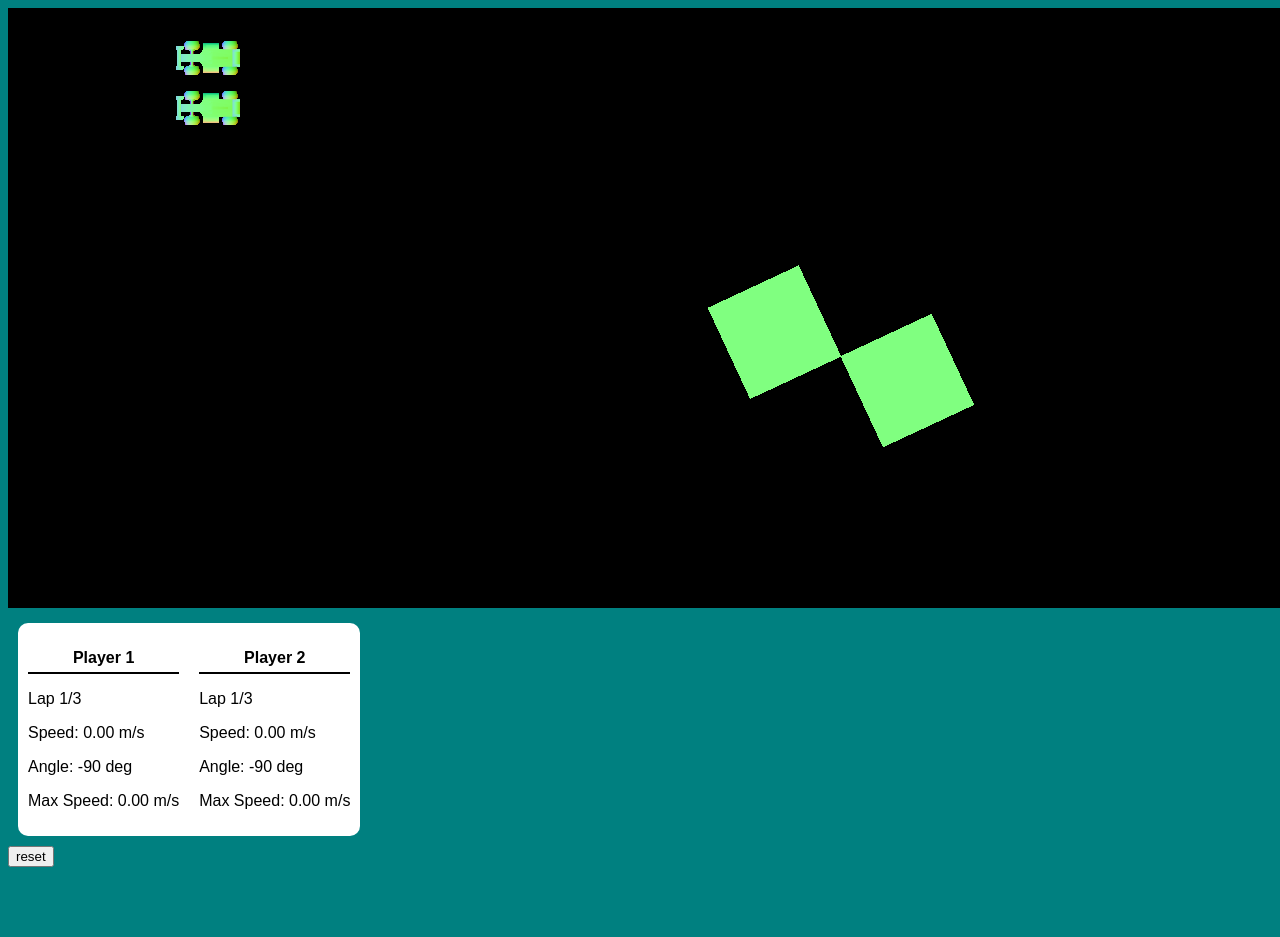
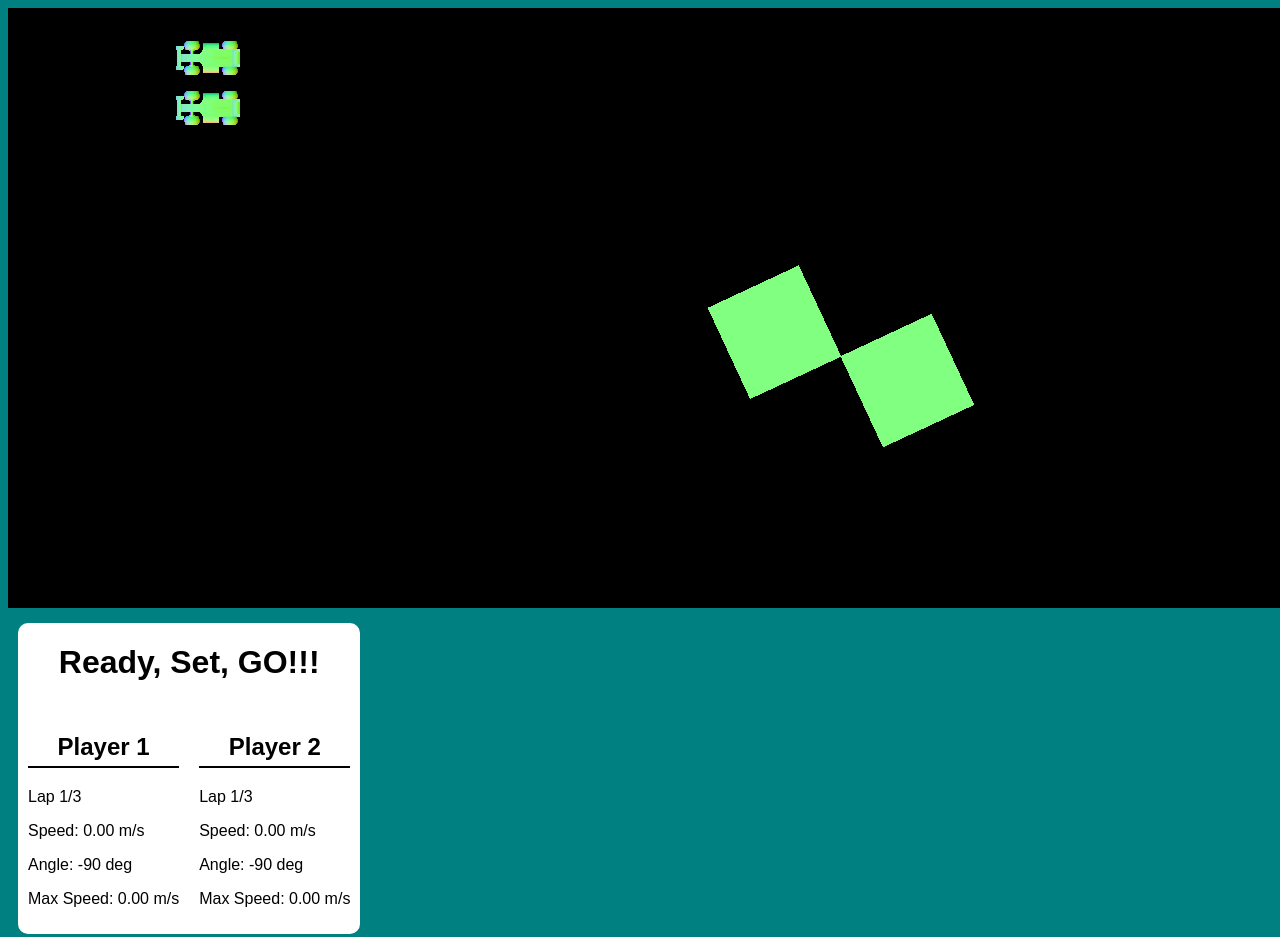
Before and after one commit to iamthetoaster/VectorKart, a website with bundled scripts: page index.html in a window 1280 px wide. Shown: the top 937 px of the page. Before the commit the page ends 875 px from the top, so only its background shows below. Built offline with nearby package versions, Linux system fonts and the light colour scheme.

Commit message:
Link Dashboard update, prepare for Game Over implementation, fix lint errors

```diff
--- a/src/engine/Dashboard.js
+++ b/src/engine/Dashboard.js
@@ -5,12 +5,19 @@ class Dashboard {
     this.parent = parentNode;
     this.cars = cars;
     this.carDashes = [];
+    this.winner = 0;
+
+    this.announcer = Dashboard.makeElement('h1', undefined, 'announcer');
+    this.announcer.textContent = 'Ready, Set, GO!!!';
 
     for (let index = 0; index < cars.length; index++) {
       const carDash = Dashboard.makeElement('div', 'car-dash',
-        `player-${index + 1}-dashboard`);
-      const title = Dashboard.addField(carDash, 'car-dash-title', 'span');
+        `player-${index + 1}-dash`);
+
+      const title = Dashboard.makeElement('h2', 'car-dash-title');
       title.textContent = `Player ${index + 1}`;
+      carDash.append(title);
+
       Dashboard.addField(carDash, 'lap');
       Dashboard.addField(carDash, 'speed');
       Dashboard.addField(carDash, 'angle');
@@ -21,6 +28,7 @@ class Dashboard {
   }
 
   attach() {
+    this.parent.append(this.announcer);
     for (const carDash of this.carDashes) {
       this.parent.append(carDash);
     }
@@ -39,15 +47,14 @@ class Dashboard {
         maxSpeed: carDash.querySelector('.max-speed'),
       };
 
-      const lap = car.lap || 1;
-      const speed = car.getSpeed().toFixed(2);
-      const angle = car.getRotationDeg().toFixed(0);
-      const maxSpeed = car.maxSpeed.toFixed(2);
+      dash.lap.textContent = `Lap ${car.lap || 1}/${LAP_TOTAL}`;
+      dash.speed.textContent = `Speed: ${car.getSpeed().toFixed(2)} m/s`;
+      dash.angle.textContent = `Angle: ${car.getRotationDeg().toFixed(0)} deg`;
+      dash.maxSpeed.textContent = `Max Speed: ${car.maxSpeed.toFixed(2)} m/s`;
+    }
 
-      dash.lap.textContent = `Lap ${lap}/${LAP_TOTAL}`;
-      dash.speed.textContent = `Speed: ${speed} m/s`;
-      dash.angle.textContent = `Angle: ${angle} deg`;
-      dash.maxSpeed.textContent = `Max Speed: ${maxSpeed} m/s`;
+    if (this.winner > 0) {
+      this.announcer.textContent = `Player ${this.winner} wins!`;
     }
   }
 
@@ -63,8 +70,8 @@ class Dashboard {
     return element;
   }
 
-  static addField(dash, className, id, overrideType = 'p') {
-    const field = Dashboard.makeElement(overrideType, className, id);
+  static addField(dash, className, id) {
+    const field = Dashboard.makeElement('p', className, id);
     dash.append(field);
 
     return field;
--- a/src/engine/GameController.js
+++ b/src/engine/GameController.js
@@ -1,7 +1,6 @@
 import RenderEngine from './RenderEngine.js';
 import Dashboard from './Dashboard.js';
 import VectorRace from '../state-objects/VectorRace.js';
-import { degToRad } from '../math_utils.js';
 import Car from '../state-objects/Car.js';
 import Vector3 from '../state-objects/Vector3.js';
 
@@ -14,11 +13,11 @@ export default class GameController {
     // Initialize the core components of the game
     this.renderEngine = new RenderEngine(this); // Handles the rendering of objects
     this.renderEngine.update(this.frameUpdate); // Link frame updates to the rendering engine
-    //this.renderEngine.update(this.checkFinishLine);
+    // this.renderEngine.update(this.checkFinishLine);
     this.renderEngine.init()
       .then(() => this.start());
 
-    //this.finishLineCrossed = false;  // Flag to track if finish line has been crossed
+    // this.finishLineCrossed = false;  // Flag to track if finish line has been crossed
   }
 
   start() {
@@ -33,12 +32,12 @@ export default class GameController {
     map.scale = [100, 100, 100];
 
     // instantiate car for each player
-    for (let i = 0; i < this.players; i++) {
-      this.cars.push(new Car(new Vector3(-500, 0, (i * 50) - 250), this.renderEngine.instantiateRenderObject('car')));
+    for (let index = 0; index < this.players; index++) {
+      this.cars.push(new Car(new Vector3(-500, 0, (index * 50) - 250), this.renderEngine.instantiateRenderObject('car')));
     }
 
     // Log the initial position of the car when the game starts
-    //console.log(`Initial car position: (${this.car.position.x}, ${this.car.position.y}, ${this.car.position.z})`);
+    // console.log(`Initial car position: (${this.car.position.x}, ${this.car.position.y}, ${this.car.position.z})`);
 
     this.dashboard = new Dashboard(document.querySelector('#dashboard'), this.cars);
     this.dashboard.attach();
@@ -59,8 +58,8 @@ export default class GameController {
 
   resetGame = () => {
     // reset position and velocity of cars
-    for (let i = 0; i < this.players; i++) {
-      const car = this.cars[i];
+    for (let index = 0; index < this.players; index++) {
+      const car = this.cars[index];
       car.reset();
     }
   };
@@ -78,9 +77,9 @@ export default class GameController {
     // Update time variables for smooth animations
     this.dt = time - this.pt;
     this.pt = time;
-    //this.checkFinishLine();
+    // this.checkFinishLine();
     // Debugging the car's position before checking the finish line
-    //console.log('Frame Update - Car position:', this.car.position);
+    // console.log('Frame Update - Car position:', this.car.position);
   };
 
   handleCanvasClick(event) {
@@ -101,6 +100,7 @@ export default class GameController {
 
     // Call step() to update velocity and position based on current acceleration
     car.step();
+    this.dashboard.update();
 
     // Log the car's new position for debugging
     console.log(`Car position: (${car.position.x}, ${car.position.y}, ${car.position.z})`);
@@ -112,17 +112,16 @@ export default class GameController {
     this.turn = (this.turn + 1) % this.players;
   }
 
-
   checkFinishLine(previousPosition, currentPosition) {
     const finishLineTiles = [
-      { x: -99, y: 0 }, { x: -98, y: 0 }, { x: -97, y: 0 }, { x: -96, y: 0 }, { x: -95, y: 0 }, {x: -94, y: 0}, {x: -93, y: 0}
+      { x: -99, y: 0 }, { x: -98, y: 0 }, { x: -97, y: 0 }, { x: -96, y: 0 }, { x: -95, y: 0 }, { x: -94, y: 0 }, { x: -93, y: 0 },
     ];
 
     const movementVector = currentPosition.subtract(previousPosition).normalize();
     const forwardDirection = Vector3.RIGHT; // Defines the correct direction to cross the finish line
 
     let crossed = false; // flag to ensure only one crossing is logged per click event
-    finishLineTiles.forEach(tile => {
+    for (const tile of finishLineTiles) {
       if (this.isLineCrossFinishTile(previousPosition, currentPosition, tile.x)) {
         const dotProduct = movementVector.dot(forwardDirection);
         if (dotProduct > 0 && !crossed) { // Makes sure the car is moving in the right direction and hasn't been logged
@@ -130,7 +129,7 @@ export default class GameController {
           crossed = true; // Set flag to true after logging once
         }
       }
-    });
+    }
   }
 
   isLineCrossFinishTile(previousPosition, currentPosition, tileX) {
@@ -138,6 +137,4 @@ export default class GameController {
     return (previousPosition.x <= tileX && currentPosition.x >= tileX) ||
       (previousPosition.x >= tileX && currentPosition.x <= tileX);
   }
-
-
 }
--- a/src/math_utils.js
+++ b/src/math_utils.js
@@ -293,7 +293,7 @@ const mat4 = {
     ];
   },
 
-  apply: function(m, v) {
+  apply: function (m, v) {
     const m00 = m[0 * 4 + 0];
     const m01 = m[0 * 4 + 1];
     const m02 = m[0 * 4 + 2];
--- a/src/state-objects/Car.js
+++ b/src/state-objects/Car.js
@@ -17,6 +17,7 @@ export default class Car extends GameObject3D {
 
     // Player Stats
     this.lap = 0;
+    this.turnsTaken = 0;
     this.maxSpeed = 0;
   }
 
@@ -48,6 +49,8 @@ export default class Car extends GameObject3D {
     // update rotation based on velocity
     this.rotation = Math.atan2(this._velocity.x, this._velocity.z);
 
+    // Update player stats
+    this.turnsTaken++;
     const speed = this.getSpeed();
     if (speed > this.maxSpeed) {
       this.maxSpeed = speed;
--- a/src/style.css
+++ b/src/style.css
@@ -10,12 +10,18 @@ canvas {
 }
 
 #dashboard {
-  display: flex;
+  display: grid;
+  grid-template: auto / repeat(6, 1fr);
   width: fit-content;
   margin: 10px;
   background-color: white;
   border-radius: 10px;
   font-family: Arial, Helvetica, sans-serif;
+}
+
+#announcer {
+  text-align: center;
+  grid-column: 1 / -1;
 }
 
 .car-dash-title {
@@ -28,11 +34,6 @@ canvas {
 
 .car-dash {
   margin: 10px;
+  grid-column: auto / span 3;
+  grid-row: 2;
 }
-
-#car {
-    width: 100px;
-    height: auto;
-    position: absolute;
-    transition: left 0.5s ease-in-out, top 0.5s ease-in-out;
-}
```
Also changed, not shown: index.html (+1 -0 lines), src/map.js (+6 -8 lines). Lines whose indentation alone changed are shown as unchanged.
